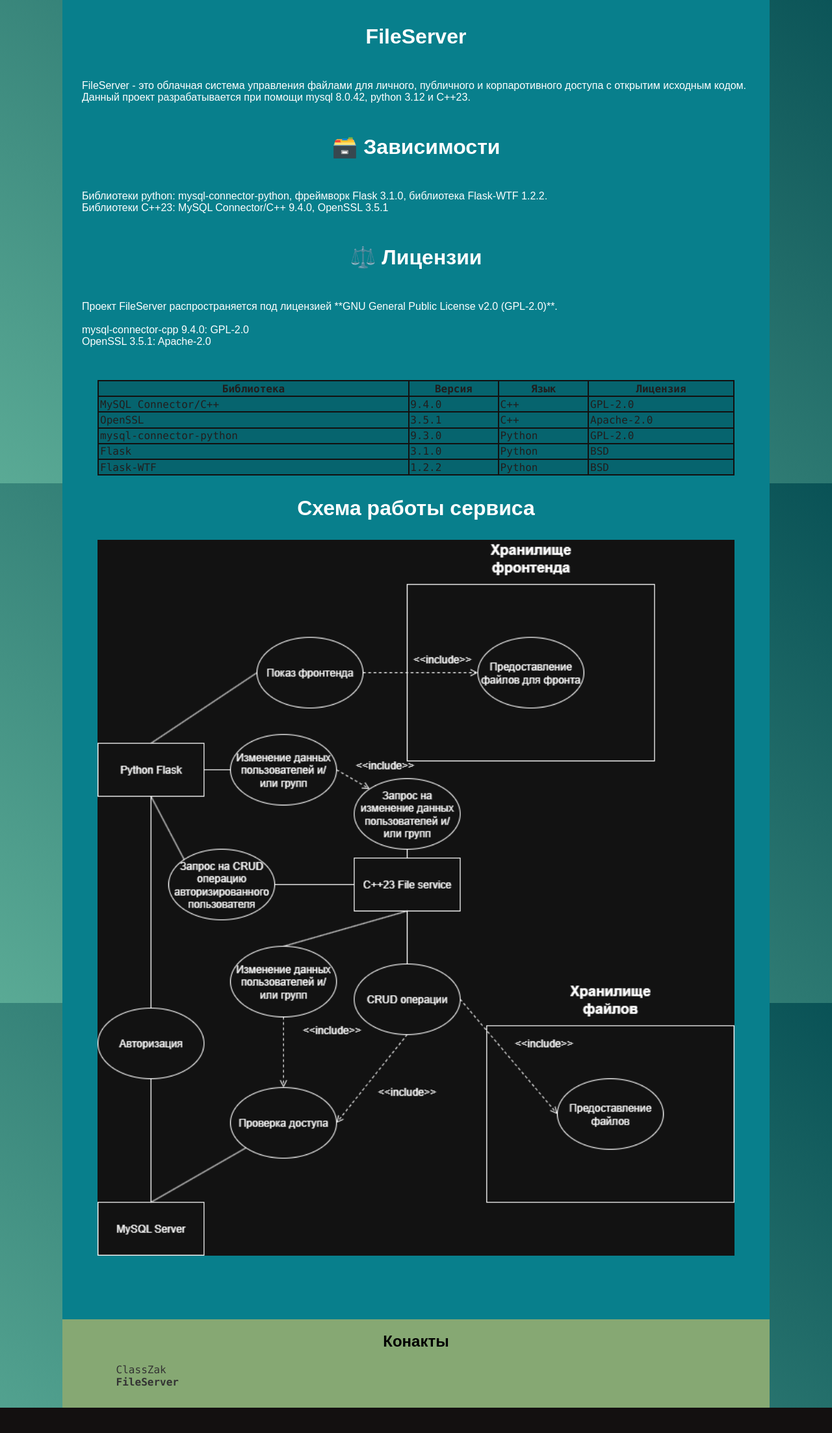
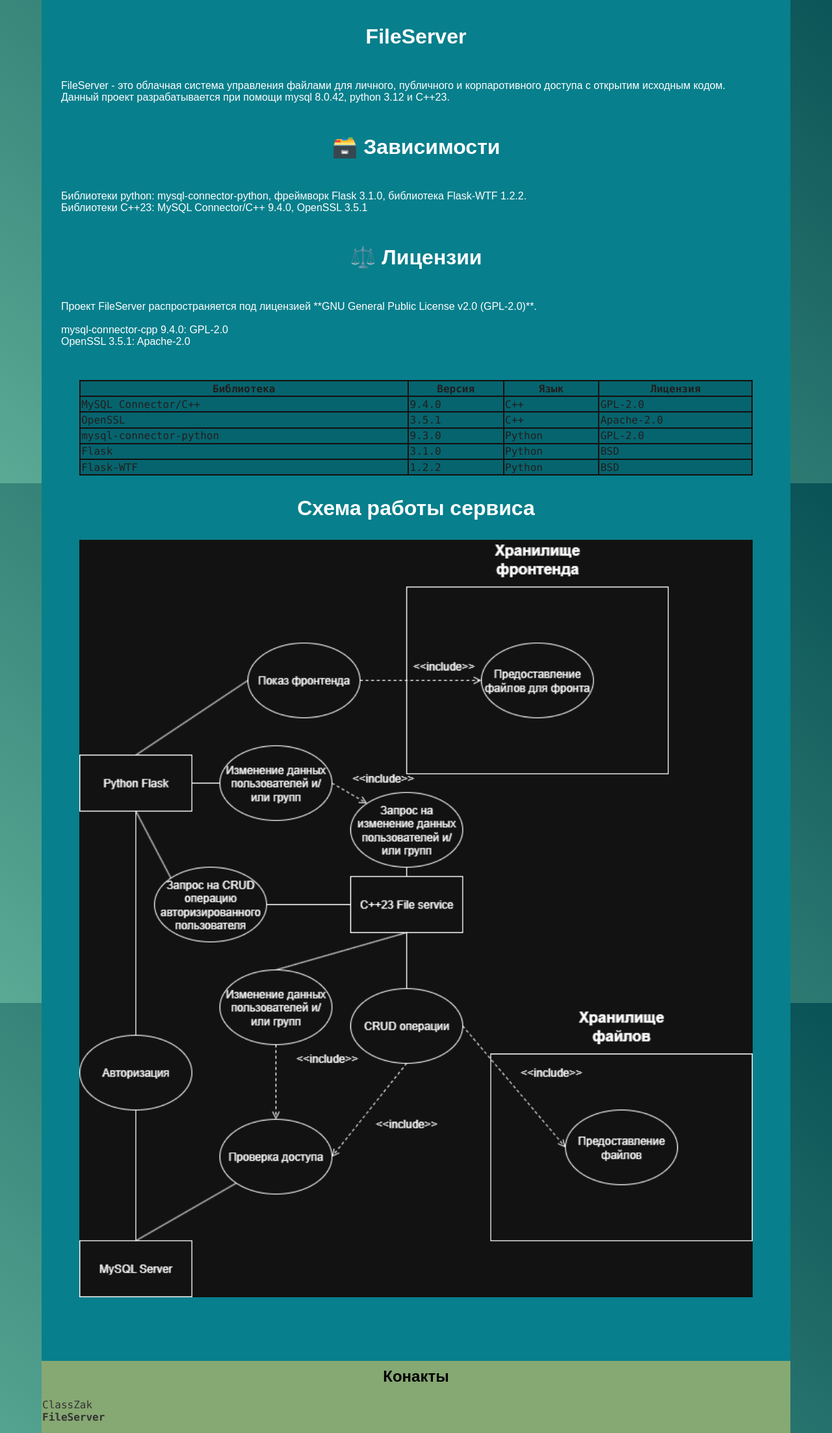
Before and after one commit to ClassZak/FileServer, a Flask app: page / in a window 1280 px wide. Shown: the part 56-2262 px from the top of the page at 65% size. Before the commit the page ends 2223 px from the top, so only its background shows below. Run offline with Flask 3, Linux system fonts and the light colour scheme; some libraries are stand-ins or nearby versions.

Commit message:
Обновление для подвала

```diff
--- a/FrontendServer/src/frontend/static/styles/base_style.css
+++ b/FrontendServer/src/frontend/static/styles/base_style.css
@@ -108,7 +108,7 @@
 
 /* Основной контент */
 .content-wrapper {
-	width: 85%;
+	width: 90%;
 	height: 100%;
 	margin: 0 auto;
 	flex: 1;
@@ -197,8 +197,13 @@
 	position: relative;
 	margin:0 auto;
 	bottom: 0px;
-	width:85%;
+	width:90%;
 	font-family: SFMono-Regular,Consolas,Liberation Mono,Menlo,Courier,monospace;
+}
+@media screen and (width< 300px) {
+	footer{
+		width: 100%;
+	}
 }
 footer > h2,
 footer > h3,
--- a/FrontendServer/src/frontend/template/parts/footer_content.html
+++ b/FrontendServer/src/frontend/template/parts/footer_content.html
@@ -1,4 +1,3 @@
-<footer>
 <h2>Конакты</h2>
 <a href="https://github.com/ClassZak" target="_blank">ClassZak</a>
 
@@ -11,4 +10,3 @@
 		</a>
 	</b>
 </div>
-</footer>
```
Lines whose indentation alone changed are shown as unchanged.
